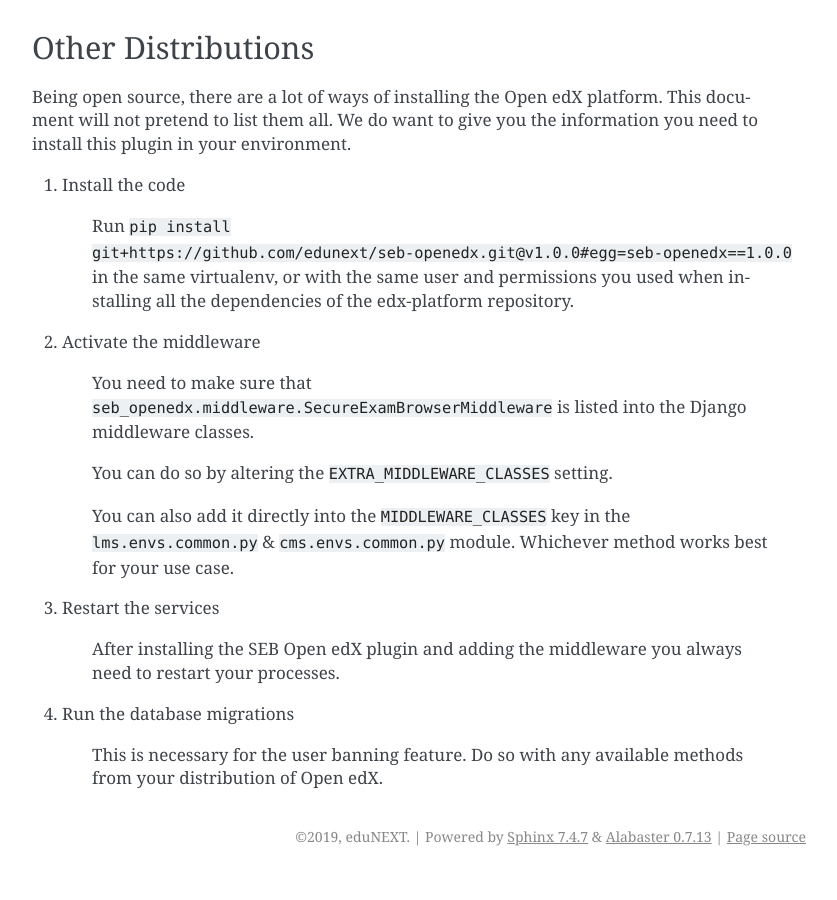
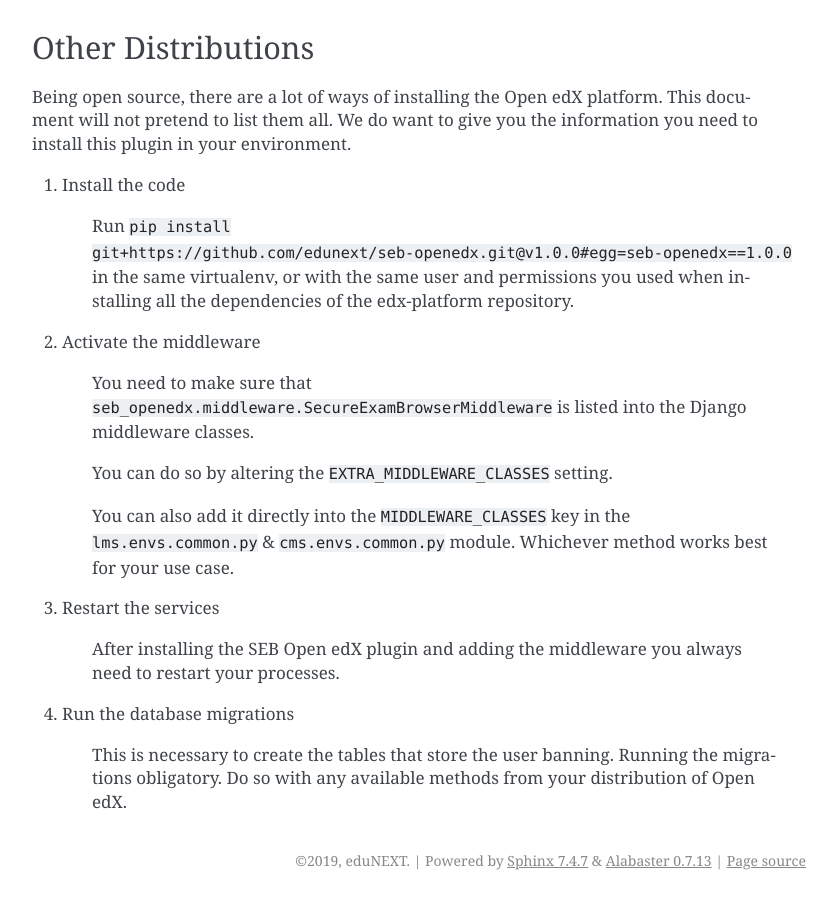
Before and after one commit to eduNEXT/seb-openedx, a Sphinx documentation site: the page built from docs/installation.rst, in a window 1280 px wide and 900 px high, scrolled down 5970 px. Shown: the whole window, without its empty margins (346-1183 px from the left). Built offline with Sphinx 7.4.7, drawn with Linux system fonts in a browser that asks for light colours; before the commit the page ends 6846 px from its top, so only the background shows below that.

Commit message:
Fix on the installation instructions

```diff
--- a/docs/installation.rst
+++ b/docs/installation.rst
@@ -312,4 +312,4 @@
 
 #. Run the database migrations
 
-    This is necessary for the user banning feature. Do so with any available methods from your distribution of Open edX.
+    This is necessary to create the tables that store the user banning. Running the migrations obligatory. Do so with any available methods from your distribution of Open edX.
```
